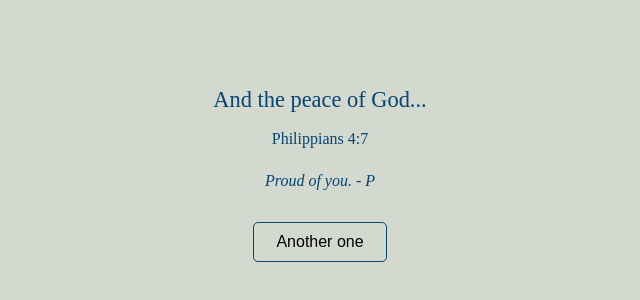
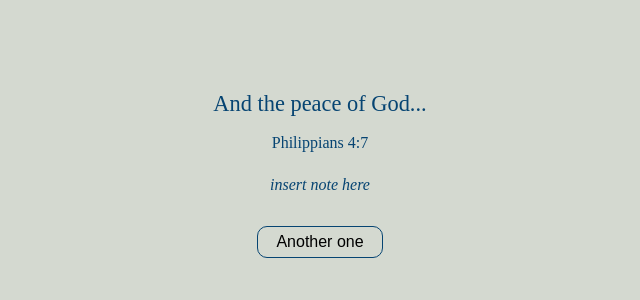
Before and after one commit to pufftofu/33, a plain HTML site: page index.html in a window 1280 px wide. Shown: the part 252-552 px from the top of the page, 320-960 px from the left. Drawn offline with Linux system fonts and the light colour scheme.

Commit message:
Update index.html

```diff
--- a/index.html
+++ b/index.html
@@ -4,14 +4,14 @@
   <meta name="viewport" content="width=device-width, initial-scale=1">
   <title>33</title>
   <style>
-    body { font-family: DM Sans; background:#d4d9d0; color:#064472;
+    body { font-family: Mona Sans; background:#d4d9d0; color:#064472;
            display:flex; flex-direction:column; align-items:center;
            justify-content:center; min-height:100vh; margin:0; padding:24px; text-align:center; }
     #verse { font-size:1.4rem; line-height:1.6; max-width:480px; }
     #ref { margin-top:12px; color:#064472; }
     #note { margin-top:24px; font-style:italic; max-width:420px; }
-    button { margin-top:32px; padding:10px 22px; border:1px solid #064472;
-             background:none; border-radius:5px; font-size:1rem; }
+    button { margin-top:32px; padding:6px 18px; border:1px solid #064472;
+             background:none; border-radius:10px; font-size:1rem; }
   </style>
 </head>
 <body>
@@ -23,7 +23,7 @@
   <script>
     const verses = [
       { ref: "Philippians 4:6", text: "Be anxious for nothing...", note: "" },
-      { ref: "Philippians 4:7", text: "And the peace of God...", note: "Proud of you. - P" },
+      { ref: "Philippians 4:7", text: "And the peace of God...", note: "insert note here" },
       // add every verse in the chapter here
     ];
     let last = -1;
```
